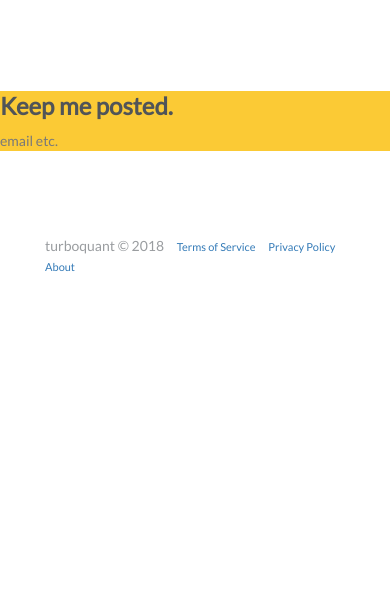
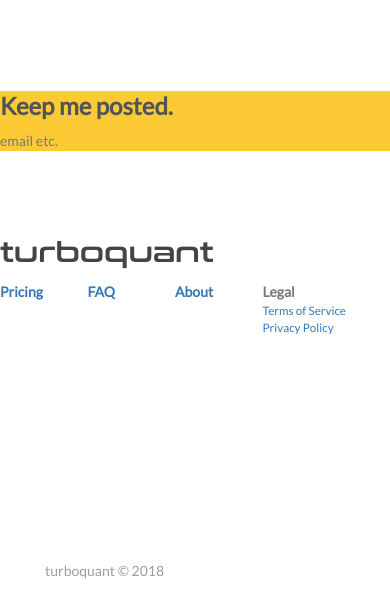
Before and after one commit to cg94301/turboquant, a Flask app: page / in a window 390 px wide. Shown: the part 2021-2627 px from the top of the page. Before the commit the page ends 2292 px from the top, so only its background shows below. Run offline with Flask 2, Linux system fonts and the light colour scheme; parts of the project's set-up code (start-up, migrations or seed data) failed here and were passed over; some libraries are stand-ins or nearby versions.

Commit message:
bottom menu design

```diff
--- a/turboquant/blueprints/page/templates/page/home.html
+++ b/turboquant/blueprints/page/templates/page/home.html
@@ -84,4 +84,84 @@
   </div>
 </div>
 
+<div class="row" style="margin-bottom: 10px;margin-top: 80px;">
+  <div class="col-md-2"></div>
+  <div class="col-md-4">
+    <h4 class="turboquant" style="color: #444;margin-left: 0px;">turboquant</h4> <!-- dark #333; custom #2dd7ff -->
+  </div>
+  <div class="col-md-6" style="margin-top: 18px;">
+    <table class="menu">
+      <tbody>
+        <tr>
+          <td><a href="{{ url_for('page.privacy') }}"><b>Pricing</b></a></td>
+          <td><a href="{{ url_for('page.privacy') }}"><b>FAQ</b></a></td>
+          <td><a href="{{ url_for('page.privacy') }}"><b>About</b></a></td>
+          <td><b>Legal</b></td>
+        </tr>
+        <tr>
+          <td></td>
+          <td></td>
+          <td></td>
+          <td style="font-size: smaller"><a href="{{ url_for('page.terms') }}">Terms of Service</a></td>
+        </tr>
+        <tr>
+          <td></td>
+          <td></td>
+          <td></td>
+          <td style="font-size: smaller"><a href="{{ url_for('page.privacy') }}">Privacy Policy</a></td>
+        </tr>
+      </tbody>
+    </table>
+  </div>
+</div>
+<div class="row" style="margin-bottom: 80px;margin-top: 60px;">
+  <div class="col-md-2"></div>
+
+  <!-- <div class="col-md-6">
+    <table class="menu">
+      <tbody>
+        <tr>
+          <td><a href="{{ url_for('page.privacy') }}"><b>Pricing</b></a></td>
+          <td><a href="{{ url_for('page.privacy') }}"><b>FAQ</b></a></td>
+          <td><a href="{{ url_for('page.privacy') }}"><b>About</b></a></td>
+          <td><b>Legal</b></td>
+        </tr>
+        <tr>
+          <td></td>
+          <td></td>
+          <td></td>
+          <td style="font-size: smaller"><a href="{{ url_for('page.terms') }}">Terms of Service</a></td>
+        </tr>
+        <tr>
+          <td></td>
+          <td></td>
+          <td></td>
+          <td style="font-size: smaller"><a href="{{ url_for('page.privacy') }}">Privacy Policy</a></td>
+        </tr>
+      </tbody>
+    </table>
+  </div> -->
+
+  <!-- <div class="col-md-2">
+    <div><b>Legal</b></div>
+    <div style="font-size: smaller">
+      <a href="{{ url_for('page.terms') }}">Terms of Service</a>
+    </div>
+    <div style="font-size: smaller">
+      <a href="{{ url_for('page.privacy') }}">Privacy Policy</a>
+    </div>
+  </div>
+  <div class="col-md-1">
+    <a href="{{ url_for('page.privacy') }}"><b>Pricing</b></a>
+  </div>
+  <div class="col-md-1">
+    <a href="{{ url_for('page.privacy') }}"><b>FAQ</b></a>
+  </div>
+  <div class="col-md-1">
+    <a href="{{ url_for('page.privacy') }}"><b>About</b></a>
+  </div>
+  <div class="col-md-1"></div> -->
+
+
+
 {% endblock %}
--- a/turboquant/static/styles/main.css
+++ b/turboquant/static/styles/main.css
@@ -174,6 +174,11 @@
     z-index: 10;
 }
 
+table.menu {
+    table-layout: fixed;
+    width: 350px;
+}
+
 /* Admin dashboard
 -------------------------------------------------- */
 #bulk_actions {
--- a/turboquant/templates/layouts/app.html
+++ b/turboquant/templates/layouts/app.html
@@ -80,8 +80,8 @@
 
 {% block footer %}
   <!-- <li><a href="{{ url_for('contact.index') }}">Contact</a></li> -->
-<li><a href="{{ url_for('page.terms') }}">Terms of Service</a></li>
+<!-- <li><a href="{{ url_for('page.terms') }}">Terms of Service</a></li>
 <li><a href="{{ url_for('page.privacy') }}">Privacy Policy</a></li>
-<li><a href="{{ url_for('page.privacy') }}">About</a></li>
+<li><a href="{{ url_for('page.privacy') }}">About</a></li> -->
 
 {% endblock %}
```
